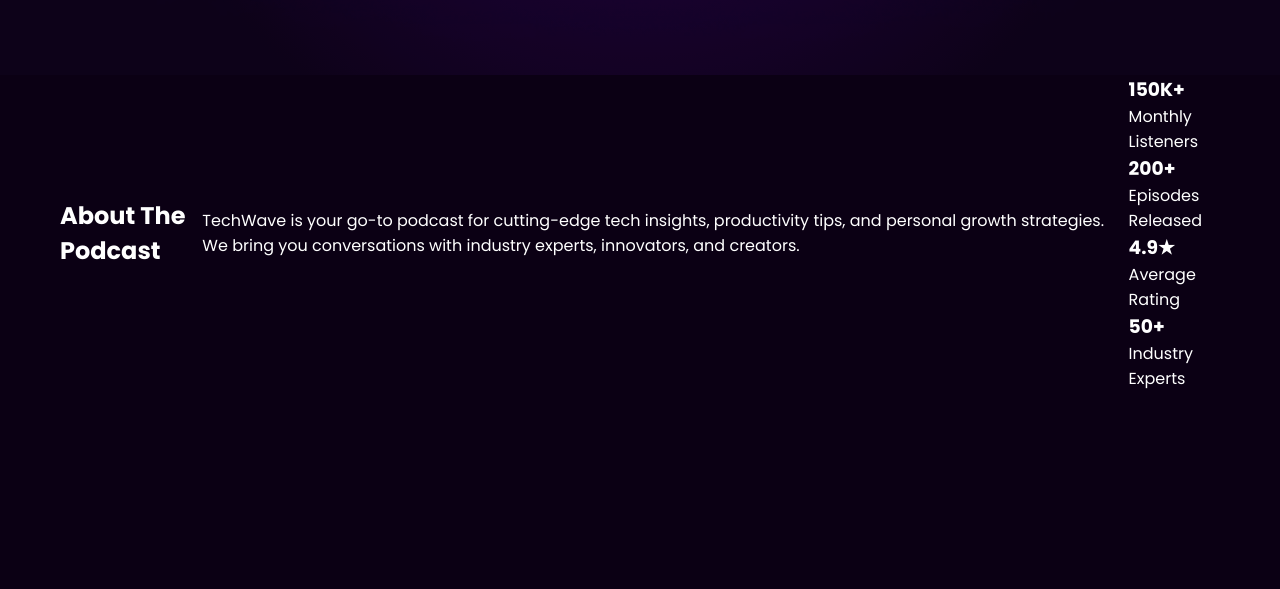
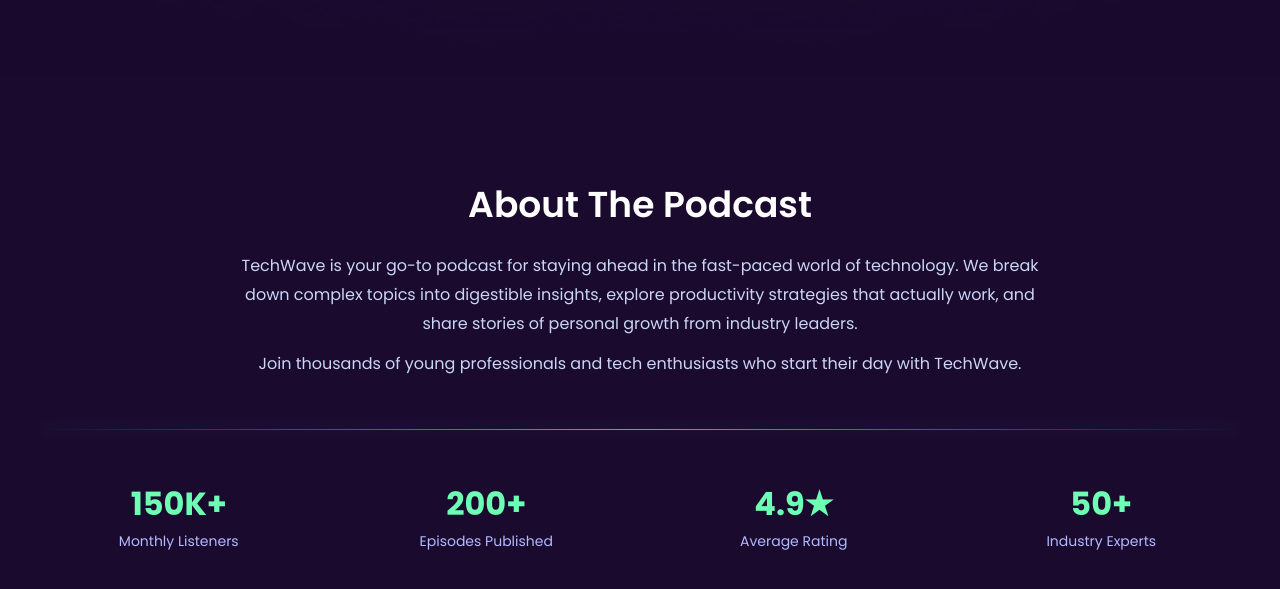
Before and after one commit to onamikaonu086-boop/My_Second_Assignment, a plain HTML site: page index.html in a window 1280 px wide. Shown: the part 801-1390 px from the top of the page. Before the commit the page ends 1192 px from the top, so only its background shows below. Drawn offline with Linux system fonts and the light colour scheme.

Commit message:
about styles with css

```diff
--- a/index.html
+++ b/index.html
@@ -71,37 +71,53 @@
 
 </section>
 
+<section class="about-section">
+  <div class="about-container">
 
-<!-- ABOUT SECTION -->
-<section class="about">
-    <div class="container">
+    <!-- About Content -->
+    <div class="about-content">
       <h2>About The Podcast</h2>
-        <p class="about-text">
-            TechWave is your go-to podcast for cutting-edge tech insights,
-            productivity tips, and personal growth strategies. We bring you
-            conversations with industry experts, innovators, and creators.
+      <p>
+        TechWave is your go-to podcast for staying ahead in the fast-paced world of technology.
+        We break down complex topics into digestible insights,
+        explore productivity strategies that actually work, and share stories of
+        personal growth from industry leaders.
       </p>
+      <p>
+        Join thousands of young professionals and tech enthusiasts who start
+        their day with TechWave.
+      </p>
+    </div>
 
-        <div class="stats">
-            <div class="stat">
+    <!-- Divider -->
+    <div class="techwave-divider"></div>
+
+    <!-- Stats -->
+    <div class="stats-grid">
+      <div class="stat-box">
         <h3>150K+</h3>
-                <p>Monthly Listeners</p>
+        <span>Monthly Listeners</span>
       </div>
-            <div class="stat">
+
+      <div class="stat-box">
         <h3>200+</h3>
-                <p>Episodes Released</p>
+        <span>Episodes Published</span>
       </div>
-            <div class="stat">
+
+      <div class="stat-box">
         <h3>4.9★</h3>
-                <p>Average Rating</p>
+        <span>Average Rating</span>
       </div>
-            <div class="stat">
+
+      <div class="stat-box">
         <h3>50+</h3>
-                <p>Industry Experts</p>
+        <span>Industry Experts</span>
       </div>
     </div>
+
   </div>
 </section>
+
 
 
 
--- a/styles/techwave.css
+++ b/styles/techwave.css
@@ -16,11 +16,15 @@ body {
 
 /* header */
 .header {
+
     width: 100%;
+    border: 1px solid #412567;
+
     padding: 16px 0;
-    background: linear-gradient(90deg, #2b004f, #1a0033);
+    background-color: #1A0B2E;
+
 }
-.container {
+ .header .container {
     max-width: 1200px;
     margin: auto;
     padding: 0 20px;
@@ -104,7 +108,7 @@ body {
 .hero {
     position: relative;
     height: 100vh;
-    background: radial-gradient(circle at center, #2b0050 0%, #0b0014 70%);
+    background-color: #1A0B2E;
     overflow: hidden;
 }
 
@@ -197,3 +201,75 @@ body {
     border: 1px solid #ff4ecd;
     color: #fff;
 }
+
+.about-section {
+  background-color: #1A0B2E;
+  padding: 100px 20px;
+  color: #ffffff;
+  font-family: 'Poppins', sans-serif;
+}
+
+.about-container {
+  max-width: 1200px;
+  margin: 0 auto;
+  text-align: center;
+}
+
+/* About Text */
+.about-content h2 {
+  font-size: 36px;
+  font-weight: 600;
+  margin-bottom: 20px;
+}
+
+.about-content p {
+  max-width: 800px;
+  margin: 0 auto 12px;
+  font-size: 16px;
+  line-height: 1.8;
+  color: #cbd5f5;
+}
+
+/* Divider */
+.techwave-divider {
+  width: 100%;
+  height: 1px;
+  margin: 50px 0;
+  background: linear-gradient(
+    to right,
+    transparent,
+    #4fd1ff,
+    transparent
+  );
+  position: relative;
+  opacity: 0.8;
+}
+
+.techwave-divider::after {
+  content: "";
+  position: absolute;
+  inset: 0;
+  background: #4fd1ff;
+  filter: blur(8px);
+  opacity: 0.4;
+}
+
+/* Stats */
+.stats-grid {
+  display: grid;
+  grid-template-columns: repeat(4, 1fr);
+  gap: 30px;
+}
+
+
+
+.stat-box h3 {
+  font-size: 32px;
+  color: #6dffb3;
+
+}
+
+.stat-box span {
+  font-size: 14px;
+  color: #b3b9ff;
+}
```
Lines whose indentation alone changed are shown as unchanged.
